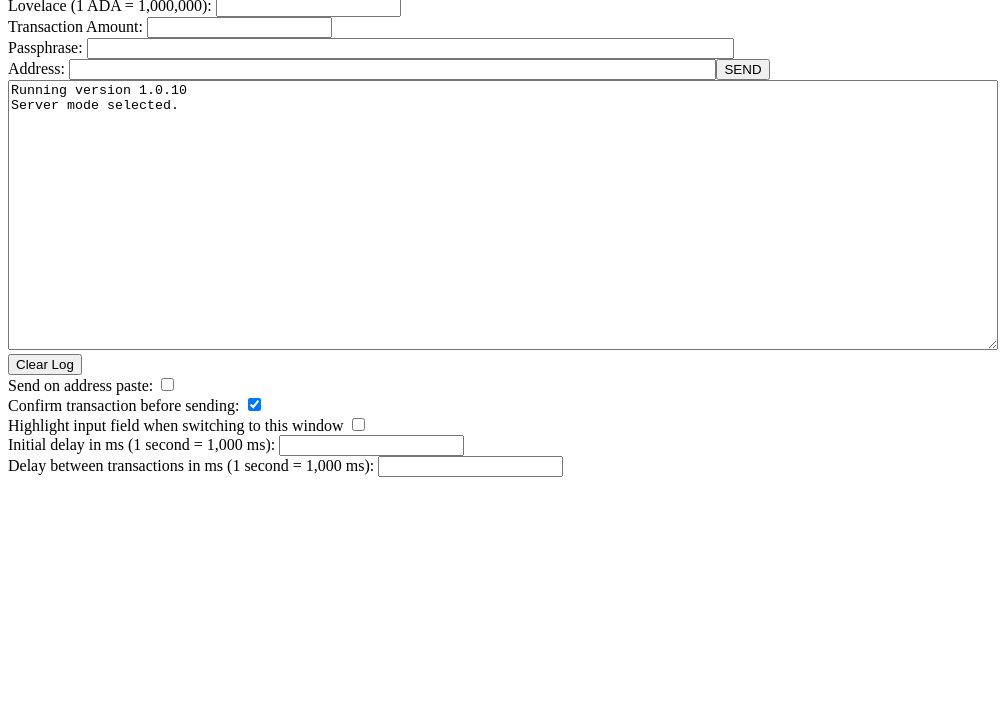
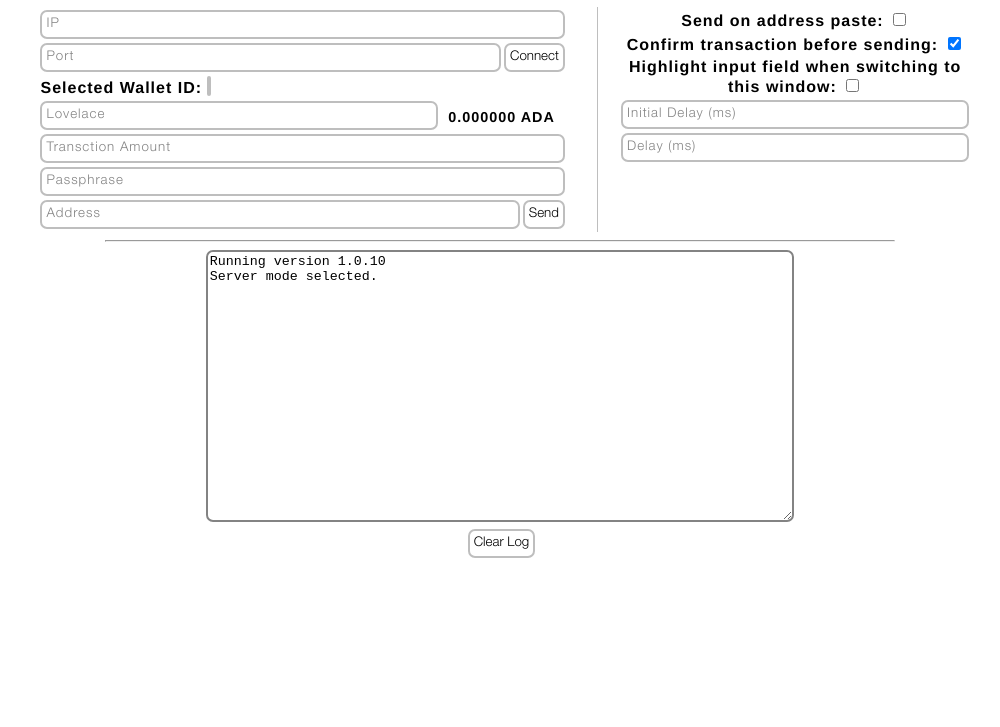
Before and after one commit to noahsmiths/fast-wallet, an Electron app: page index.html in a window 1000 px wide. Shown: the part 73-800 px from the top of the page. Drawn offline with Linux system fonts and the light colour scheme; no server answers.

Commit message:
Merge branch 'erik-final' into merge-here

```diff
--- a/index.html
+++ b/index.html
@@ -5,25 +5,96 @@
     <!-- https://developer.mozilla.org/en-US/docs/Web/HTTP/CSP -->
     <meta http-equiv="Content-Security-Policy" content="default-src 'self'; script-src 'self'">
     <meta http-equiv="X-Content-Security-Policy" content="default-src 'self'; script-src 'self'">
-    <title>GUI</title>
+    <title>fast-wallet</title>
     <link rel="stylesheet" href="style.css">
   </head>
   <body>
+    <h1>fast-wallet</h1>
     <div id="container">
-      IP: <input id="ip" type="text" /><br>
-      Port: <input id="port" type="text" /><button id="connect">Connect</button><br>
-      Selected Wallet ID: <select id="walletID" type="text" size="1" multiple></select><br>
-      Lovelace (1 ADA = 1,000,000): <input id="lovelace" type="number" /> <span id="conversion"></span><br>
-      Transaction Amount: <input id="transaction" type="number" /><br>
-      Passphrase: <input id="passphrase" type="text" /><br>
-      Address: <input id="address" type="text" /><button id="send">SEND</button>
-      <textarea id="logging" readonly></textarea><br>
-      <button id="clear">Clear Log</button><br>
-      Send on address paste: <input id="send-on-paste" type="checkbox" /><br>
-      Confirm transaction before sending: <input id="confirm-tx" type="checkbox" checked/><br>
-      Highlight input field when switching to this window <input id="highlight-on-focus" type="checkbox" /><br>
-      Initial delay in ms (1 second = 1,000 ms): <input id="initial-delay" type="number" /><br>
-      Delay between transactions in ms (1 second = 1,000 ms): <input id="between-tx-delay" type="number" /><br>
+      <div class="upper-container">
+        <div class="wrapper-left">
+          <table>
+            <tr>
+              <th>
+                <input id="ip" type="text" placeholder="IP"/><br>
+              </th>
+            </tr>
+            <tr>
+              <th>
+                <form>
+                  <input id="port" class="flex" name="port" type="text" placeholder="Port"/>
+                  <button id="connect" name="connect" type="button">Connect</button>
+                </form>
+              </th>
+            </tr>
+            <tr>
+              <th class="wallets">
+                Selected Wallet ID: <select id="walletID" type="text" size="1" multiple></select><br>
+              </th>
+            </tr>
+            <tr>
+              <th>
+                <form>
+                  <input id="lovelace" class="flex" name="lovelace" type="number" placeholder="Lovelace"/>
+                  <span id="conversion" name="conversion">0.000000 ADA</span>
+                </form>
+              </th>
+            </tr>
+            <tr>
+              <th>
+                <input id="transaction" type="number" placeholder="Transction Amount"/><br>
+              </th>
+            </tr>
+            <tr>
+              <th>
+                <input id="passphrase" type="text" placeholder="Passphrase"/><br>
+              </th>
+            </tr>
+            <tr>
+              <th>
+                <form>
+                  <input id="address" class="text" type="text" placeholder="Address"/>
+                  <button id="send" type="button">Send</button>
+                </form>
+              </th>
+            </tr>
+          </table>
+        </div>
+        <div class="wrapper-right">
+          <table>
+            <tr>
+              <th>
+                Send on address paste: <input id="send-on-paste" type="checkbox" /><br>
+              </th>
+            </tr>
+            <tr>
+              <th>
+                Confirm transaction before sending: <input id="confirm-tx" type="checkbox" checked/><br>
+              </th>
+            </tr>
+            <tr>
+              <th>
+                Highlight input field when switching to this window: <input id="highlight-on-focus" type="checkbox" /><br>
+              </th>
+            </tr>
+            <tr>
+              <th>
+                <input id="initial-delay" type="number" placeholder="Initial Delay (ms)"/><br>
+              </th>
+            </tr>
+            <tr>
+              <th>
+                <input id="between-tx-delay" type="number" placeholder="Delay (ms)"/><br>
+              </th>
+            </tr>
+          </table>
+        </div>
+      </div>
+      <hr>
+      <div class="wrapper-bottom">
+        <textarea id="logging" readonly></textarea><br>
+        <button id="clear">Clear Log</button><br>
+      </div>
     </div>
     <script src="renderer.js"></script>
   </body>
--- a/style.css
+++ b/style.css
@@ -1,8 +1,126 @@
-#logging {
-    width: 100%;
-    height: 33vh;
+@font-face {
+    font-family: Helvetica;
+    src: url(font/HelveticaNeueLTCom-Lt.ttf);
 }
 
-#container > input[type="text"] {
-    width: 65%;
+body {
+    font-family: Helvetica, sans-serif;
 }
+
+#container {
+    letter-spacing: 1px;
+}
+
+.upper-container {
+    display: grid;
+    gap: 0;
+    grid-template-columns: 60% 40%;
+    grid-auto-rows: auto;
+}
+.wrapper-left {
+    grid-column: 1;
+    grid-row: 1;
+    border-right: 1px solid rgb(190, 190, 190);
+}
+.wrapper-right {
+    grid-column: 2;
+    grid-row: 1;
+}
+
+.wrapper-bottom {
+    text-align: center;
+}
+
+h1 {
+    letter-spacing: 2px;
+    text-align: center;
+}
+
+hr {
+    width: 80%;
+}
+
+input[type=text], input[type=number] {
+    padding: 4px;
+    outline: none;
+    font-family: Helvetica, sans-serif;
+    border: 2px solid rgb(190, 190, 190);
+    border-radius: 7px;
+    width: 100%;
+    box-sizing: border-box;
+    transition: .1s;
+}
+input[type=text]:focus, input[type=number]:focus {
+    border: 2px solid #000;
+    transition: .1s;
+}
+::placeholder {
+    color: rgb(131, 131, 131);
+    opacity: 1;
+    letter-spacing: 1px;
+}
+input::-webkit-inner-spin-button, input::-webkit-outer-spin-button {
+    -webkit-appearance: none;
+    margin: 0;
+}
+
+#logging /* textarea */{
+    width: 59%;
+    height: 33vh;
+    outline: none;
+    border: 2px solid rgb(131, 131, 131);
+    border-radius: 7px;
+}
+
+button {
+    border: 2px solid rgb(190, 190, 190);
+    border-radius: 7px;
+    font-family: Helvetica, sans-serif;
+    transition: .2s;
+    padding: 4px;
+    background: #fff;
+    color: #000;
+    text-align: center;
+    cursor: pointer;
+    margin-left: 3px;
+}
+button:hover {
+    transition: .2s;
+    border: 2px solid #000;
+}
+
+form {
+    display: flex;
+    flex-direction: row;
+}
+.flex {
+    flex-grow: 2;
+    border: 2px solid rgb(190, 190, 190);
+    border-radius: 7px;
+}
+
+table {
+    width: 90%;
+    margin-left: auto;
+    margin-right: auto;
+}
+td, th {
+    text-align: center;
+}
+
+.wallets {
+    text-align: left;
+}
+
+#conversion {
+    font-size: 90%;
+    margin-top: 8px;
+    margin-left: 10px;
+    margin-right: 10px;
+    white-space: nowrap;
+}
+
+select {
+    border: 2px solid rgb(190, 190, 190);
+    outline: none;
+}
```
Also changed, not shown: font/HelveticaNeueLTCom-Lt.ttf (added), 1 other file.
